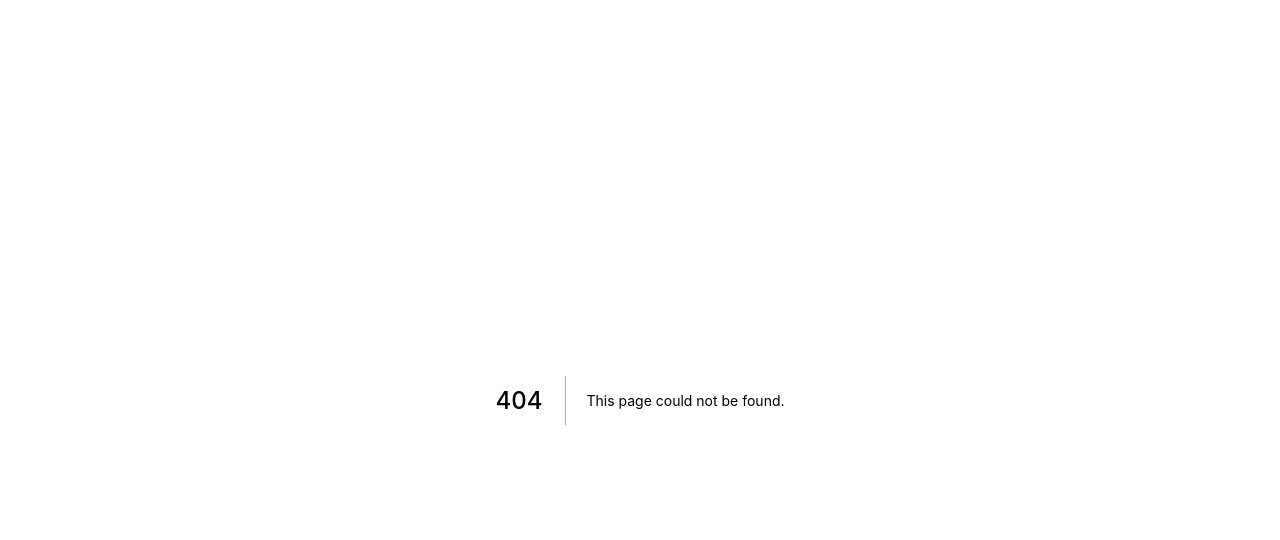
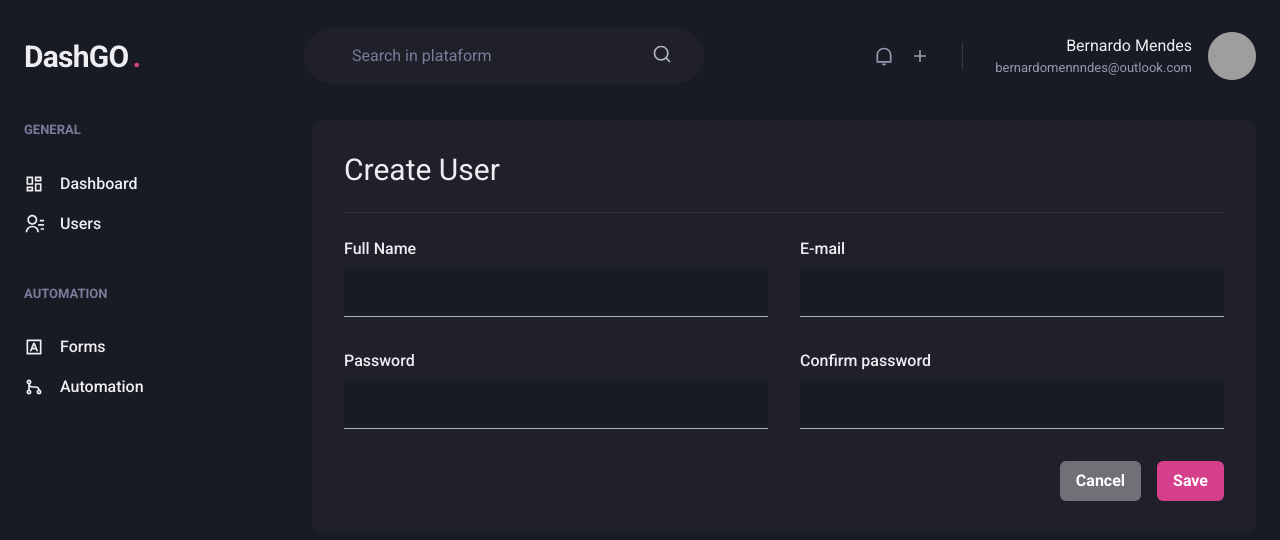
Before and after one commit to Bernardomennndes/dashgo, a Next.js app: page /users/create in a window 1280 px wide. Before the commit this address had no page. Shown: the top 540 px of the page. Built offline with nearby package versions, Linux system fonts and the light colour scheme; grey boxes are pictures that could not be loaded.

Commit message:
Pages: Create User

```diff
--- /dev/null
+++ b/src/pages/users/create.tsx
@@ -0,0 +1,44 @@
+import { Box, Button, Divider, Flex, Heading, HStack, SimpleGrid, VStack } from "@chakra-ui/react";
+import { Input } from "../../components/Form/imput";
+
+import { Header } from "../../components/Header";
+import { Sidebar } from "../../components/Sidebar";
+
+export default function CreateUser() {
+    return (
+        <Box>
+            <Header />
+
+            <Flex w="100%" my="6" maxWidth={1480} mx="auto" px="6" >
+                <Sidebar />
+
+                <Box flex="1" borderRadius={8} bg="gray.800" p="8">
+                    <Heading size="lg" fontWeight="normal" >Create User</Heading>
+
+                    <Divider my="6" borderColor="gray.700" />
+
+                    <VStack spacing="8">
+
+                        <SimpleGrid minChildWidth="240px" spacing="8" w="100%" >
+                            <Input name="name" label="Full Name" />
+                            <Input name="email" type="email" label="E-mail" />
+                        </SimpleGrid>
+
+                        <SimpleGrid minChildWidth="240px" spacing="8" w="100%" >
+                            <Input name="password" type="password" label="Password" />
+                            <Input name="password_confirmation" type="password" label="Confirm password" />
+                        </SimpleGrid>
+                    </VStack>
+
+                    <Flex mt="8" justify="flex-end">
+                        <HStack spacing="4">
+                            <Button colorScheme="whiteAlpha">Cancel</Button>
+                            <Button colorScheme="pink">Save</Button>
+                        </HStack>
+                    </Flex>
+
+                </Box>
+            </Flex>
+        </Box>
+    );
+}
```
